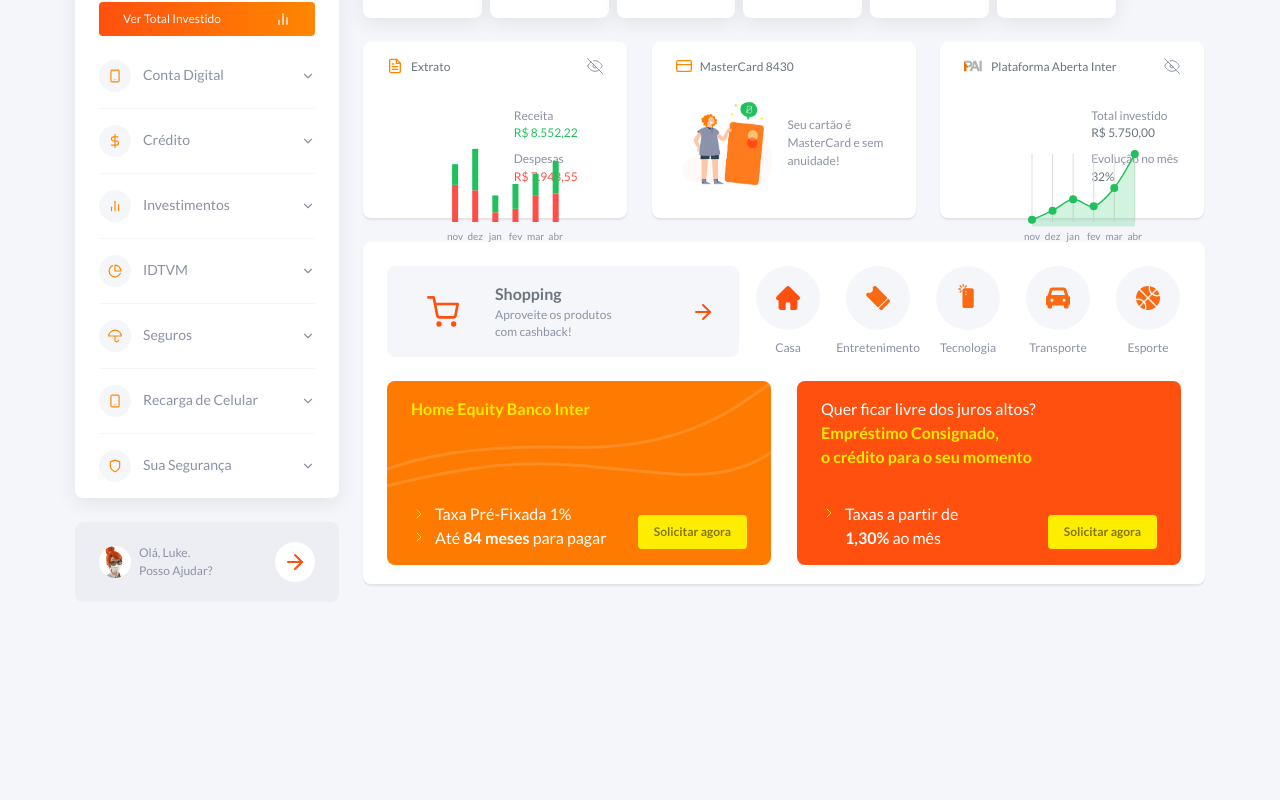
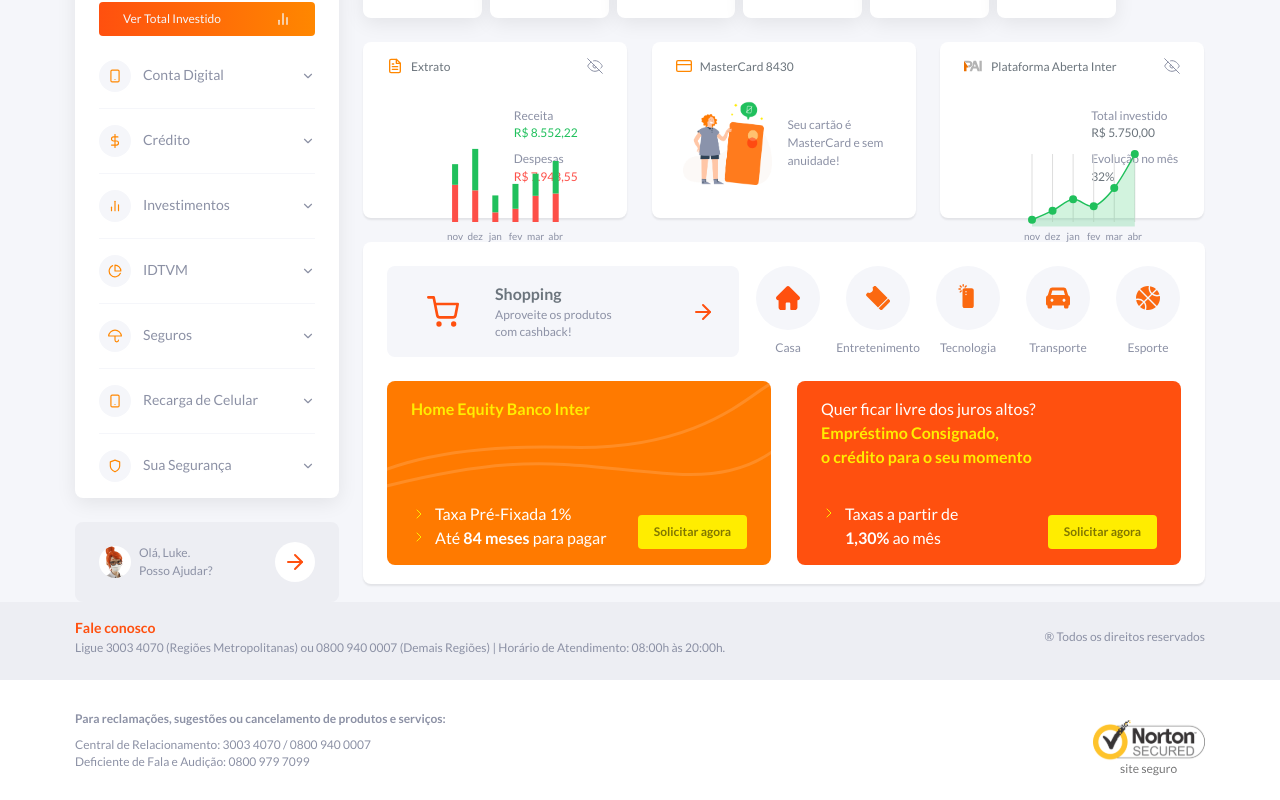
Before and after one commit to johnstewart0820/ts_bancointer, a React (Create React App) app: page / in a window 1280 px wide. Shown: the part 242-1042 px from the top of the page. Before the commit the page ends 917 px from the top, so only its background shows below. Built offline with nearby package versions, Linux system fonts and the light colour scheme.

Commit message:
:speech_balloon: chore: create Footer

```diff
--- /dev/null
+++ b/src/components/Footer/index.tsx
@@ -0,0 +1,47 @@
+import React from 'react';
+
+import { useTheme } from 'styled-components';
+
+import { Container, FooterSection, Wrapper } from './styles';
+import NortonSecured from '../../assets/images/illustrations/norton-secured.svg';
+
+const Footer: React.FC = () => {
+  const { colors } = useTheme();
+
+  return (
+    <Container>
+      <FooterSection as="section">
+        <Wrapper>
+          <div>
+            <h4>Fale conosco</h4>
+            <span>
+              Ligue 3003 4070 (Regiões Metropolitanas) ou 0800 940 0007 (Demais
+              Regiões) | Horário de Atendimento: 08:00h às 20:00h.
+            </span>
+          </div>
+          <span>® Todos os direitos reservados</span>
+        </Wrapper>
+      </FooterSection>
+      <FooterSection as="section" background={colors.background}>
+        <Wrapper>
+          <div>
+            <span>
+              <strong>
+                Para reclamações, sugestões ou cancelamento de produtos e
+                serviços:
+              </strong>
+            </span>
+            <span>Central de Relacionamento: 3003 4070 / 0800 940 0007</span>
+            <span>Deficiente de Fala e Audição: 0800 979 7099</span>
+          </div>
+          <img
+            src={NortonSecured}
+            alt="Este é somente um layout, selo meramente ilustrativo."
+          />
+        </Wrapper>
+      </FooterSection>
+    </Container>
+  );
+};
+
+export default Footer;
--- /dev/null
+++ b/src/components/Footer/styles.ts
@@ -0,0 +1,52 @@
+import styled, { css } from 'styled-components';
+import { transparentize } from 'polished';
+
+import { Wrapper as HeaderWrapper } from '../Header/styles';
+
+export const Container = styled.footer`
+  ${() => css`
+    display: flex;
+    flex-direction: column;
+    justify-content: center;
+    align-items: center;
+    width: 100%;
+  `}
+`;
+
+export const Wrapper = styled(HeaderWrapper)`
+  ${({ theme }) => css`
+    height: auto;
+    padding: 1.6rem 0;
+    align-items: center;
+
+    h4 {
+      color: ${theme.colors.secondary};
+      font-size: ${theme.fontSizes.default};
+    }
+
+    span {
+      display: block;
+      font-size: ${theme.fontSizes.small};
+
+      :first-of-type {
+        margin-bottom: 0.8rem;
+      }
+    }
+
+    > img {
+      margin-top: 1.6rem;
+    }
+  `}
+`;
+
+export const FooterSection = styled(Container)<{ background?: string }>`
+  ${({ theme, background }) => css`
+    background: ${background || transparentize(0.92, theme.colors.grey)};
+
+    :last-of-type {
+      ${Wrapper} {
+        padding: 2.4rem 0;
+      }
+    }
+  `}
+`;
--- a/src/pages/Dashboard/index.tsx
+++ b/src/pages/Dashboard/index.tsx
@@ -4,6 +4,7 @@
 import { Container, Wrapper } from './styles';
 import SideBar from './SideBar';
 import MainContent from './MainContent';
+import Footer from '../../components/Footer';
 
 const Dashboard: React.FC = () => {
   return (
@@ -15,6 +16,7 @@
           <MainContent />
         </Wrapper>
       </Container>
+      <Footer />
     </>
   );
 };
```
